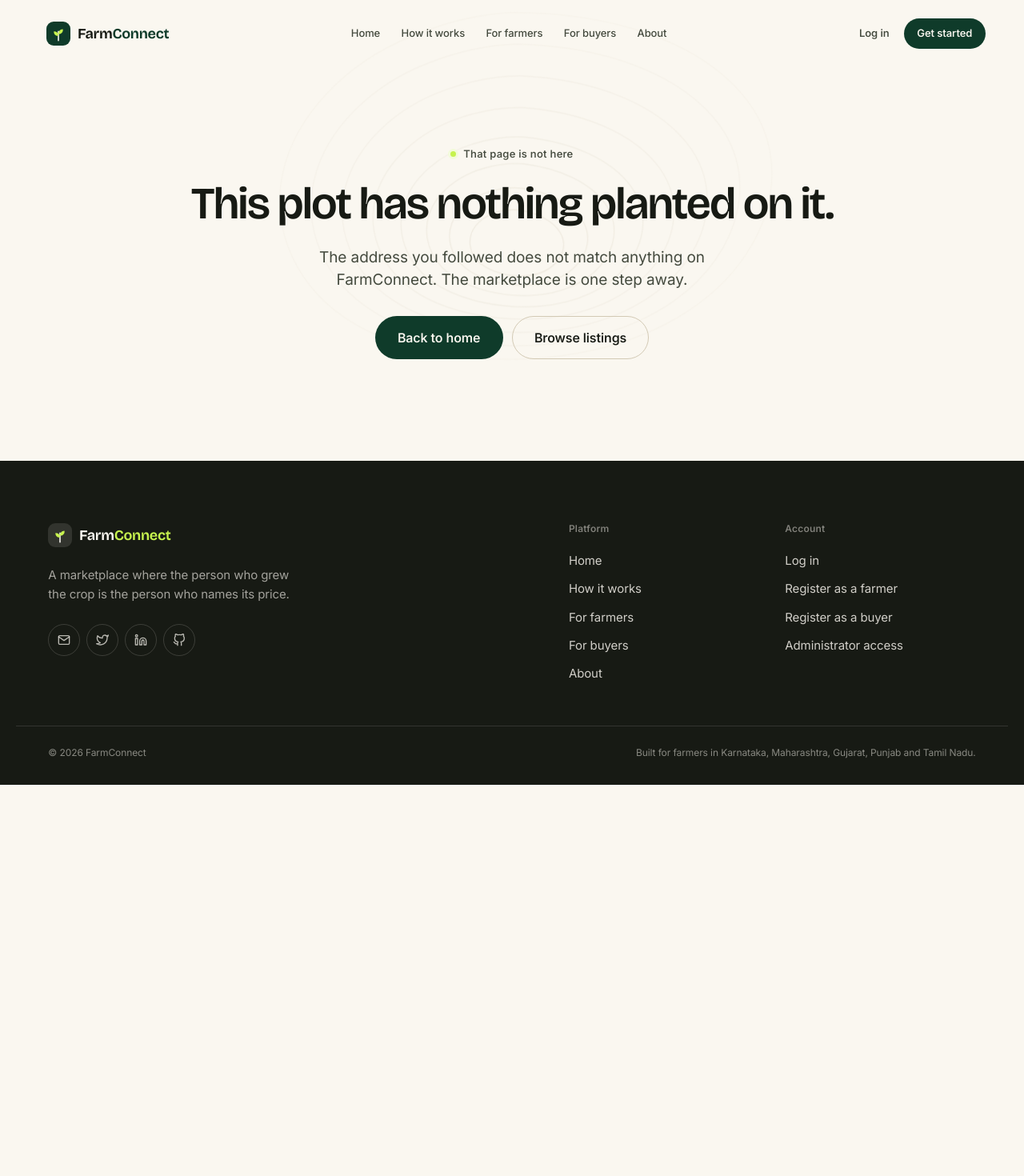
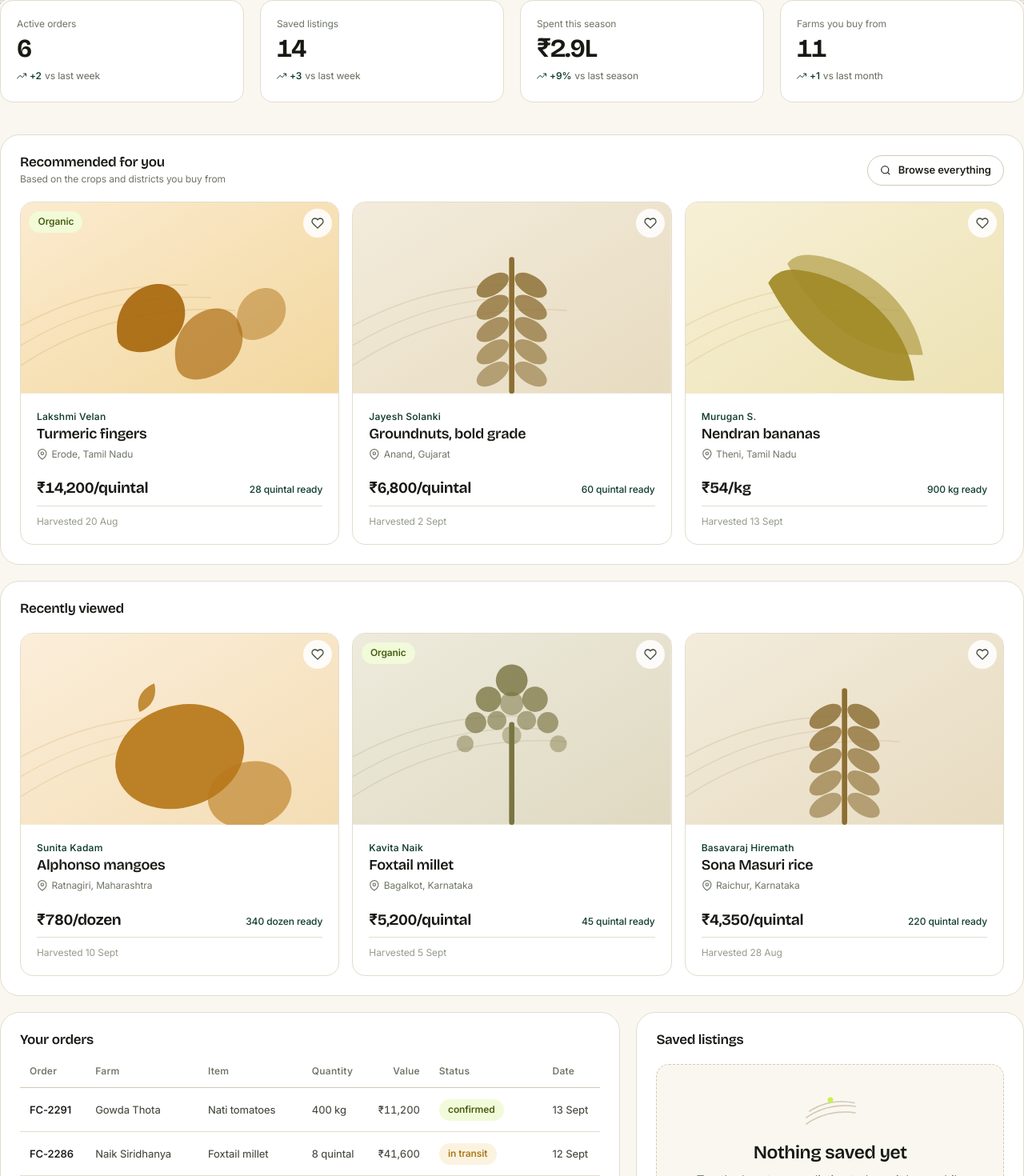
Before and after one commit to Ananya12345678987/Farm-connect, a React (Vite) app in the folder frontend/: page /buyer-dashboard in a window 1280 px wide. Shown: the top 1470 px of the page at 80% size. Before the commit the page ends 981 px from the top, so only its background shows below. Built offline with nearby package versions, Linux system fonts and the light colour scheme.

Commit message:
feat: add buyer dashboard with saved listings and farm connections

```diff
--- a/frontend/src/App.jsx
+++ b/frontend/src/App.jsx
@@ -28,7 +28,7 @@ const FarmerRegister = lazy(() => import("./pages/FarmerRegister"));
 const BuyerRegister = lazy(() => import("./pages/BuyerRegister"));
 const AdminRegister = lazy(() => import("./pages/AdminRegister"));
 const FarmerDashboard = lazy(() => import("./pages/FarmerDashboard"));
-
+const BuyerDashboard = lazy(() => import("./pages/BuyerDashboard"));
 
 
 function App() {
@@ -50,7 +50,7 @@ function App() {
             <Route path="/farmer-register" element={<FarmerRegister />} />
             <Route path="/buyer-register" element={<BuyerRegister />} />
             <Route path="/admin-register" element={<AdminRegister />} />
-
+            <Route path="/buyer-dashboard" element={<BuyerDashboard />} />
           </Route>
                     {/* Product — the three dashboards share one frame */}
           <Route element={<DashboardLayout />}>
--- /dev/null
+++ b/frontend/src/pages/BuyerDashboard.jsx
@@ -0,0 +1,162 @@
+import { useState } from "react";
+import { FiSearch, FiBookmark } from "react-icons/fi";
+
+import Panel from "../components/Panel/Panel";
+import Metric from "../components/Metric/Metric";
+import Button from "../components/Button/Button";
+import ProductCard from "../components/ProductCard/ProductCard";
+import DataTable from "../components/DataTable/DataTable";
+import EmptyState from "../components/EmptyState/EmptyState";
+import { BUYER } from "../data/dashboards";
+import { formatPrice, formatDay } from "../utils/format";
+
+const STATUS_TONE = {
+  confirmed: "u-chip--lime",
+  "in transit": "u-chip--amber",
+  "awaiting pickup": "",
+};
+
+const ORDER_COLUMNS = [
+  { key: "id", label: "Order" },
+  { key: "farm", label: "Farm" },
+  { key: "item", label: "Item" },
+  { key: "quantity", label: "Quantity" },
+  {
+    key: "value",
+    label: "Value",
+    align: "right",
+    render: (row) => <span className="u-tnum">{formatPrice(row.value)}</span>,
+  },
+  {
+    key: "status",
+    label: "Status",
+    render: (row) => (
+      <span className={`u-chip ${STATUS_TONE[row.status] ?? ""}`}>{row.status}</span>
+    ),
+  },
+  { key: "date", label: "Date", render: (row) => formatDay(row.date) },
+];
+
+export default function BuyerDashboard() {
+  /* Static sample data for now; becomes a useAsync(...) call once the
+     backend exists. */
+  const { stats, recentlyViewed, recommended, orders, connections } = BUYER;
+
+  const [saved, setSaved] = useState(() => new Set());
+
+  const toggleSave = (id) =>
+    setSaved((current) => {
+      const next = new Set(current);
+      if (next.has(id)) next.delete(id);
+      else next.add(id);
+      return next;
+    });
+
+  /* Derived, not stored: the saved panel is whatever on this page is hearted. */
+  const savedProducts = [...recentlyViewed, ...recommended].filter((p) => saved.has(p.id));
+
+  return (
+    <div className="db-stack">
+      <section id="db-overview" aria-label="Overview">
+        <div className="db-grid db-grid--stats">
+          {stats.map((stat) => (
+            <Metric key={stat.id} {...stat} />
+          ))}
+        </div>
+      </section>
+
+      <Panel
+        id="db-marketplace"
+        title="Recommended for you"
+        subtitle="Based on the crops and districts you buy from"
+        action={
+          <Button size="sm" variant="secondary" icon={<FiSearch />} iconPosition="start" to="/#for-buyers">
+            Browse everything
+          </Button>
+        }
+      >
+        <div className="strip">
+          {recommended.map((product) => (
+            <ProductCard
+              key={product.id}
+              product={product}
+              saved={saved.has(product.id)}
+              onToggleSave={toggleSave}
+            />
+          ))}
+        </div>
+      </Panel>
+
+      <Panel title="Recently viewed">
+        <div className="strip">
+          {recentlyViewed.map((product) => (
+            <ProductCard
+              key={product.id}
+              product={product}
+              saved={saved.has(product.id)}
+              onToggleSave={toggleSave}
+            />
+          ))}
+        </div>
+      </Panel>
+
+      <div className="db-grid db-grid--split">
+        <Panel id="db-orders" title="Your orders">
+          {orders.length === 0 ? (
+            <EmptyState size="sm" title="No orders yet" body="Orders appear here once you confirm a lot." />
+          ) : (
+            <DataTable columns={ORDER_COLUMNS} rows={orders} caption="Your recent orders" />
+          )}
+        </Panel>
+
+        <div className="db-stack">
+          <Panel id="db-saved" title="Saved listings">
+            {savedProducts.length === 0 ? (
+              <EmptyState
+                size="sm"
+                title="Nothing saved yet"
+                body="Tap the heart on any listing to keep it here while you decide."
+              />
+            ) : (
+              <ul className="minilist">
+                {savedProducts.map((product) => (
+                  <li key={product.id}>
+                    <span className="minilist__avatar" aria-hidden="true">
+                      <FiBookmark />
+                    </span>
+                    <div>
+                      <p className="minilist__name">{product.name}</p>
+                      <p className="minilist__meta">{product.farmer.farm}</p>
+                    </div>
+                    <span className="minilist__count u-tnum">
+                      {formatPrice(product.price)}/{product.unit}
+                    </span>
+                  </li>
+                ))}
+              </ul>
+            )}
+          </Panel>
+
+          <Panel id="db-connections" title="Farms you buy from">
+            <ul className="minilist">
+              {connections.map((farm) => (
+                <li key={farm.id}>
+                  <span className="minilist__avatar" aria-hidden="true">
+                    {farm.initials}
+                  </span>
+                  <div>
+                    <p className="minilist__name">{farm.name}</p>
+                    <p className="minilist__meta">
+                      {farm.farm} · {farm.location}
+                    </p>
+                  </div>
+                  <span className="minilist__count">{farm.orders} orders</span>
+                </li>
+              ))}
+            </ul>
+          </Panel>
+        </div>
+      </div>
+    </div>
+  );
+}
```
